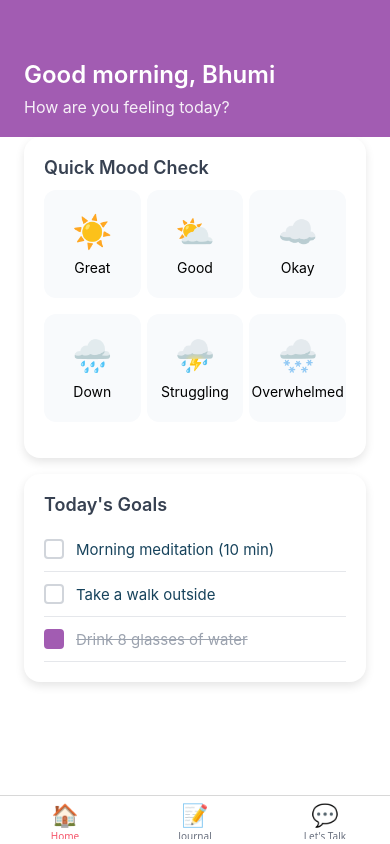
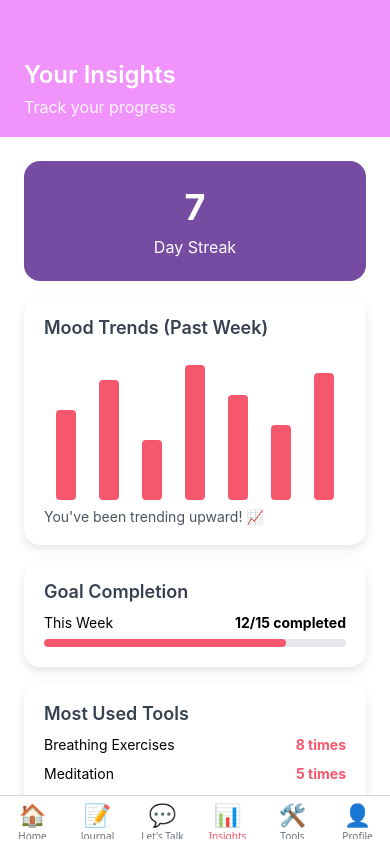
Before and after one commit to bhumiii10/MindfulJournal, a React Native app: screen /Insights in a window 390 px wide. Built offline with nearby package versions, Linux system fonts and the light colour scheme.

Commit message:
Update navigation and add Insights, Profile, Tools screens

```diff
--- a/App.tsx
+++ b/App.tsx
@@ -3,7 +3,10 @@ import { NavigationContainer } from '@react-navigation/native';
 import { createBottomTabNavigator } from '@react-navigation/bottom-tabs';
 import HomeScreen from './screens/HomeScreen';
 import JournalScreen from './screens/JournalScreen';
-import ChatScreen from './screens/ChatScreen'; // Import your new ChatScreen
+import ChatScreen from './screens/ChatScreen';
+import InsightsScreen from './screens/InsightsScreen';
+import ToolsScreen from './screens/ToolsScreen';
+import ProfileScreen from './screens/ProfileScreen';
 import { Text } from 'react-native';
 
 function TabBarIcon({ emoji }: { emoji: string }) {
@@ -47,7 +50,31 @@ export default function App() {
             tabBarIcon: () => <TabBarIcon emoji="💬" />,
           }}
         />
-        {/* Add other tabs here if needed */}
+        <Tab.Screen
+          name="Insights"
+          component={InsightsScreen}
+          options={{
+            tabBarLabel: 'Insights',
+            tabBarIcon: () => <TabBarIcon emoji="📊" />,
+          }}
+        />
+        <Tab.Screen
+          name="Tools"
+          component={ToolsScreen}
+          options={{
+            tabBarLabel: 'Tools',
+            tabBarIcon: () => <TabBarIcon emoji="🛠️" />,
+          }}
+        />
+        <Tab.Screen
+          name="Profile"
+          component={ProfileScreen}
+          options={{
+            tabBarLabel: 'Profile',
+            tabBarIcon: () => <TabBarIcon emoji="👤" />,
+          }}
+        />
+
       </Tab.Navigator>
     </NavigationContainer>
   );
--- /dev/null
+++ b/screens/InsightsScreen.tsx
@@ -0,0 +1,163 @@
+import React from 'react';
+import { View, Text, StyleSheet, ScrollView } from 'react-native';
+
+export default function InsightsScreen() {
+  return (
+    <ScrollView style={styles.container} contentContainerStyle={{ paddingBottom: 100 }}>
+      {/* Header */}
+      <View style={styles.header}>
+        <Text style={styles.headerTitle}>Your Insights</Text>
+        <Text style={styles.headerSub}>Track your progress</Text>
+      </View>
+
+      {/* Streak Counter */}
+      <View style={styles.statCard}>
+        <Text style={styles.statNumber}>7</Text>
+        <Text style={styles.statLabel}>Day Streak</Text>
+      </View>
+
+      {/* Mood Trends */}
+      <View style={styles.card}>
+        <Text style={styles.cardTitle}>Mood Trends (Past Week)</Text>
+        <View style={styles.moodChart}>
+          {[60, 80, 40, 90, 70, 50, 85].map((heightPercent, idx) => (
+            <View
+              key={idx}
+              style={[styles.chartBar, { height: `${heightPercent}%` }]}
+            />
+          ))}
+        </View>
+        <Text style={styles.chartCaption}>You've been trending upward! 📈</Text>
+      </View>
+
+      {/* Goal Completion */}
+      <View style={styles.card}>
+        <Text style={styles.cardTitle}>Goal Completion</Text>
+        <View style={styles.progressRow}>
+          <Text>This Week</Text>
+          <Text style={styles.progressText}>12/15 completed</Text>
+        </View>
+        <View style={styles.progressBar}>
+          <View style={[styles.progressFill, { width: '80%' }]} />
+        </View>
+      </View>
+
+      {/* Most Used Tools */}
+      <View style={styles.card}>
+        <Text style={styles.cardTitle}>Most Used Tools</Text>
+        <View style={styles.toolStat}>
+          <Text>Breathing Exercises</Text>
+          <Text style={styles.toolCount}>8 times</Text>
+        </View>
+        <View style={styles.toolStat}>
+          <Text>Meditation</Text>
+          <Text style={styles.toolCount}>5 times</Text>
+        </View>
+        <View style={styles.toolStat}>
+          <Text>Journaling</Text>
+          <Text style={styles.toolCount}>3 times</Text>
+        </View>
+      </View>
+    </ScrollView>
+  );
+}
+
+const styles = StyleSheet.create({
+  container: { flex: 1, backgroundColor: '#fff' },
+  header: {
+    backgroundColor: '#f093fb',
+    paddingTop: 60,
+    paddingBottom: 20,
+    paddingHorizontal: 24,
+  },
+  headerTitle: {
+    fontSize: 24,
+    fontWeight: '600',
+    color: 'white',
+    marginBottom: 8,
+  },
+  headerSub: {
+    fontSize: 16,
+    color: 'rgba(255,255,255,0.9)',
+  },
+  statCard: {
+    backgroundColor: '#764ba2', // React Native does not support this directly, consider LinearGradient component if needed
+    padding: 24,
+    borderRadius: 16,
+    margin: 24,
+    marginBottom: 16,
+    alignItems: 'center',
+  },
+  statNumber: {
+    fontSize: 36,
+    fontWeight: 'bold',
+    color: 'white',
+    marginBottom: 8,
+  },
+  statLabel: {
+    color: 'white',
+    fontSize: 16,
+  },
+  card: {
+    backgroundColor: 'white',
+    borderRadius: 16,
+    padding: 20,
+    marginHorizontal: 24,
+    marginBottom: 16,
+    shadowColor: '#000',
+    shadowOpacity: 0.1,
+    shadowRadius: 10,
+    shadowOffset: { width: 0, height: 4 },
+    elevation: 3,
+  },
+  cardTitle: {
+    fontSize: 18,
+    marginBottom: 12,
+    color: '#374151',
+    fontWeight: '600',
+  },
+  moodChart: {
+    flexDirection: 'row',
+    alignItems: 'flex-end',
+    justifyContent: 'space-around',
+    height: 150,
+    marginBottom: 8,
+  },
+  chartBar: {
+    width: 20,
+    backgroundColor: '#f5576c',
+    borderRadius: 4,
+  },
+  chartCaption: {
+    color: '#4b5563',
+    fontSize: 14,
+  },
+  progressRow: {
+    flexDirection: 'row',
+    justifyContent: 'space-between',
+    marginBottom: 8,
+  },
+  progressText: {
+    fontWeight: 'bold',
+  },
+  progressBar: {
+    backgroundColor: '#e5e7eb',
+    height: 8,
+    borderRadius: 4,
+    overflow: 'hidden',
+  },
+  progressFill: {
+    backgroundColor: '#f5576c',
+    height: '100%',
+    borderRadius: 4,
+  },
+  toolStat: {
+    flexDirection: 'row',
+    justifyContent: 'space-between',
+    marginBottom: 12,
+  },
+  toolCount: {
+    color: '#f5576c',
+    fontWeight: 'bold',
+  },
+});
--- /dev/null
+++ b/screens/ProfileScreen.tsx
@@ -0,0 +1,10 @@
+import React from 'react';
+import { View, Text } from 'react-native';
+
+export default function ProfileScreen() {
+  return (
+    <View>
+      <Text>Profile Screen</Text>
+    </View>
+  );
+}
--- /dev/null
+++ b/screens/ToolsScreen.tsx
@@ -0,0 +1,118 @@
+import React from 'react';
+import { View, Text, StyleSheet, ScrollView, TouchableOpacity } from 'react-native';
+
+const tools = [
+  { emoji: '🫁', label: 'Breathing' },
+  { emoji: '🧘', label: 'Meditation' },
+  { emoji: '💪', label: 'Exercises' },
+  { emoji: '🎵', label: 'Sounds' },
+  { emoji: '📚', label: 'Articles' },
+  { emoji: '☎️', label: 'Support' },
+];
+
+export default function ToolsScreen() {
+  return (
+    <ScrollView style={styles.container} contentContainerStyle={{ paddingBottom: 100 }}>
+      {/* Header */}
+      <View style={styles.header}>
+        <Text style={styles.headerTitle}>Wellness Tools</Text>
+        <Text style={styles.headerSub}>Resources to support you</Text>
+      </View>
+
+      {/* Tools Grid */}
+      <View style={styles.toolGrid}>
+        {tools.map((tool, index) => (
+          <View key={index} style={styles.toolItem}>
+            <Text style={styles.toolIcon}>{tool.emoji}</Text>
+            <Text>{tool.label}</Text>
+          </View>
+        ))}
+      </View>
+
+      {/* Quick Actions */}
+      <View style={styles.card}>
+        <Text style={styles.cardTitle}>Quick Actions</Text>
+        <TouchableOpacity style={[styles.btn, styles.primaryBtn]}>
+          <Text style={styles.btnText}>Start 5-Minute Breathing</Text>
+        </TouchableOpacity>
+        <TouchableOpacity style={[styles.btn, styles.secondaryBtn]}>
+          <Text style={styles.btnText}>Journal Check-in</Text>
+        </TouchableOpacity>
+      </View>
+    </ScrollView>
+  );
+}
+
+const styles = StyleSheet.create({
+  container: { flex: 1, backgroundColor: '#fff' },
+  header: {
+    backgroundColor: '#f093fb',
+    paddingTop: 60,
+    paddingBottom: 20,
+    paddingHorizontal: 24,
+  },
+  headerTitle: {
+    fontSize: 24,
+    fontWeight: '600',
+    color: 'white',
+    marginBottom: 8,
+  },
+  headerSub: {
+    fontSize: 16,
+    color: 'rgba(255,255,255,0.9)',
+  },
+  toolGrid: {
+    flexDirection: 'row',
+    flexWrap: 'wrap',
+    justifyContent: 'space-between',
+    margin: 24,
+  },
+  toolItem: {
+    backgroundColor: '#f8fafc',
+    borderRadius: 12,
+    width: '30%',
+    alignItems: 'center',
+    paddingVertical: 24,
+    marginBottom: 16,
+  },
+  toolIcon: {
+    fontSize: 32,
+    marginBottom: 8,
+  },
+  card: {
+    backgroundColor: 'white',
+    borderRadius: 16,
+    padding: 20,
+    marginHorizontal: 24,
+    marginBottom: 16,
+    shadowColor: '#000',
+    shadowOpacity: 0.1,
+    shadowRadius: 10,
+    shadowOffset: { width: 0, height: 4 },
+    elevation: 3,
+  },
+  cardTitle: {
+    fontSize: 18,
+    marginBottom: 12,
+    color: '#374151',
+    fontWeight: '600',
+  },
+  btn: {
+    borderRadius: 12,
+    paddingVertical: 12,
+    paddingHorizontal: 20,
+    marginTop: 8,
+  },
+  btnText: {
+    color: 'white',
+    fontWeight: '600',
+    textAlign: 'center',
+    fontSize: 16,
+  },
+  primaryBtn: {
+    backgroundColor: '#f5576c',
+  },
+  secondaryBtn: {
+    backgroundColor: '#667eea',
+  },
+});
```
